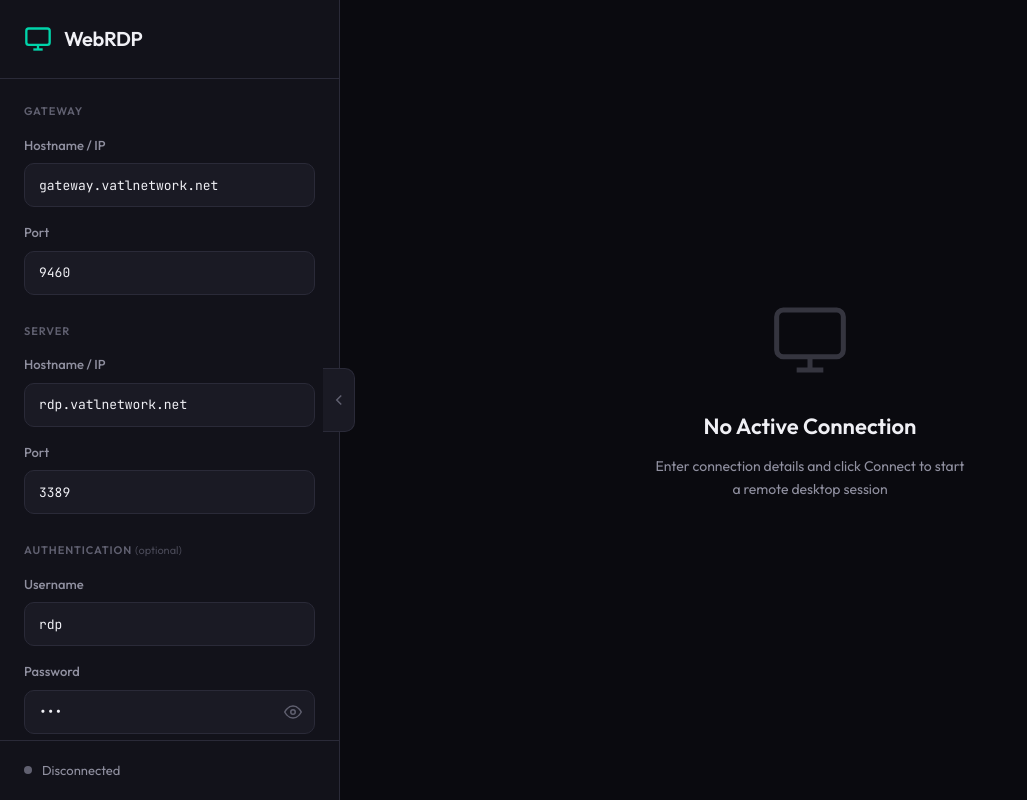
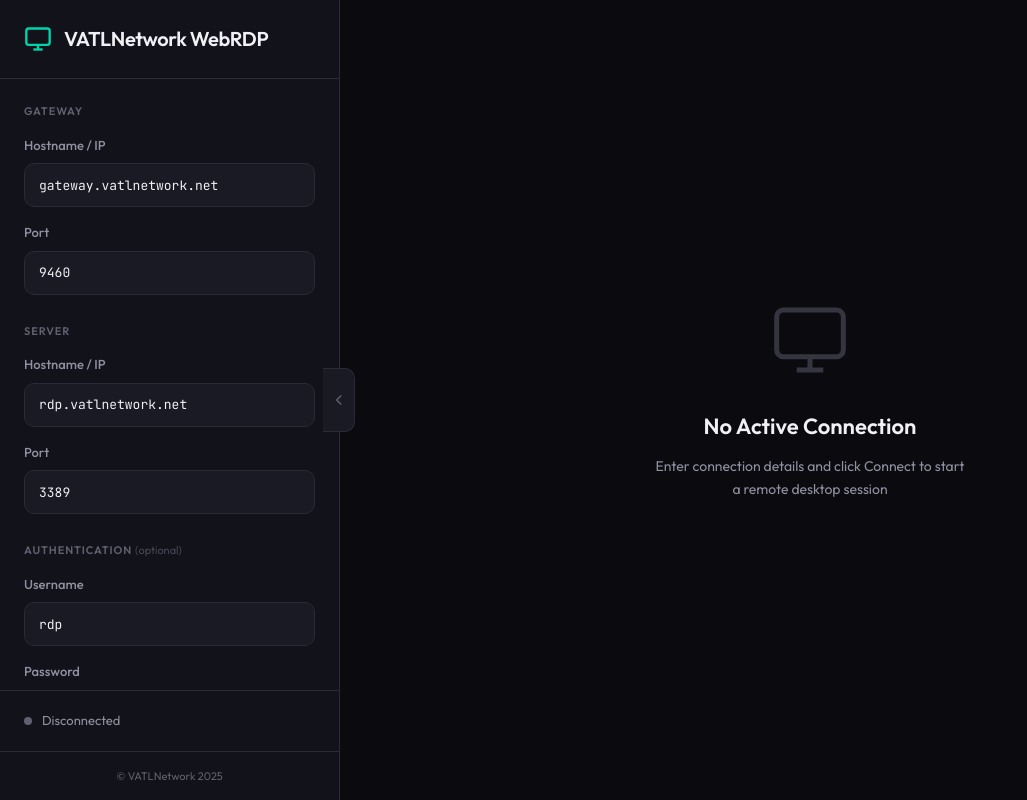
Before and after one commit to vatlnetwork/html-rdp, a plain HTML site: page frontend/index.html in a window 1280 px wide. Shown: the whole page, without its empty margins (0-1027 px from the left). Drawn offline with Linux system fonts and the light colour scheme.

Commit message:
added copyright mark

```diff
--- a/frontend/index.html
+++ b/frontend/index.html
@@ -28,7 +28,7 @@
               <line x1="8" y1="21" x2="16" y2="21"></line>
               <line x1="12" y1="17" x2="12" y2="21"></line>
             </svg>
-            <span>WebRDP</span>
+            <span>VATLNetwork WebRDP</span>
           </div>
         </div>
 
@@ -192,6 +192,8 @@
           </div>
         </div>
 
+        <div class="copyright">&copy; VATLNetwork 2025</div>
+
         <button class="panel-toggle" id="panelToggle" aria-label="Toggle panel">
           <svg
             viewBox="0 0 24 24"
--- a/frontend/style.css
+++ b/frontend/style.css
@@ -330,6 +330,15 @@
   box-shadow: 0 0 12px var(--danger-glow);
 }
 
+/* Copyright */
+.copyright {
+  padding: 16px 24px;
+  font-size: 11px;
+  color: var(--text-muted);
+  text-align: center;
+  border-top: 1px solid var(--border-color);
+}
+
 @keyframes pulse {
   0%,
   100% {
```
